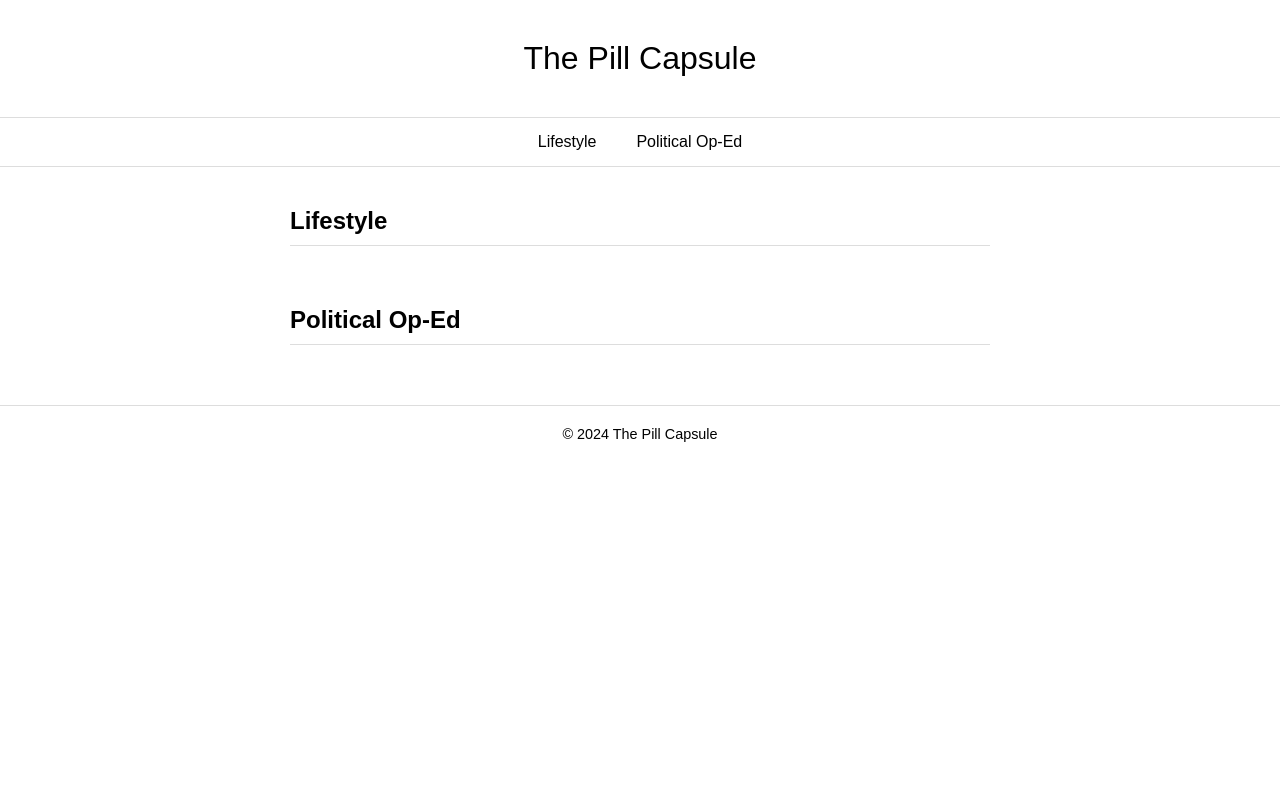
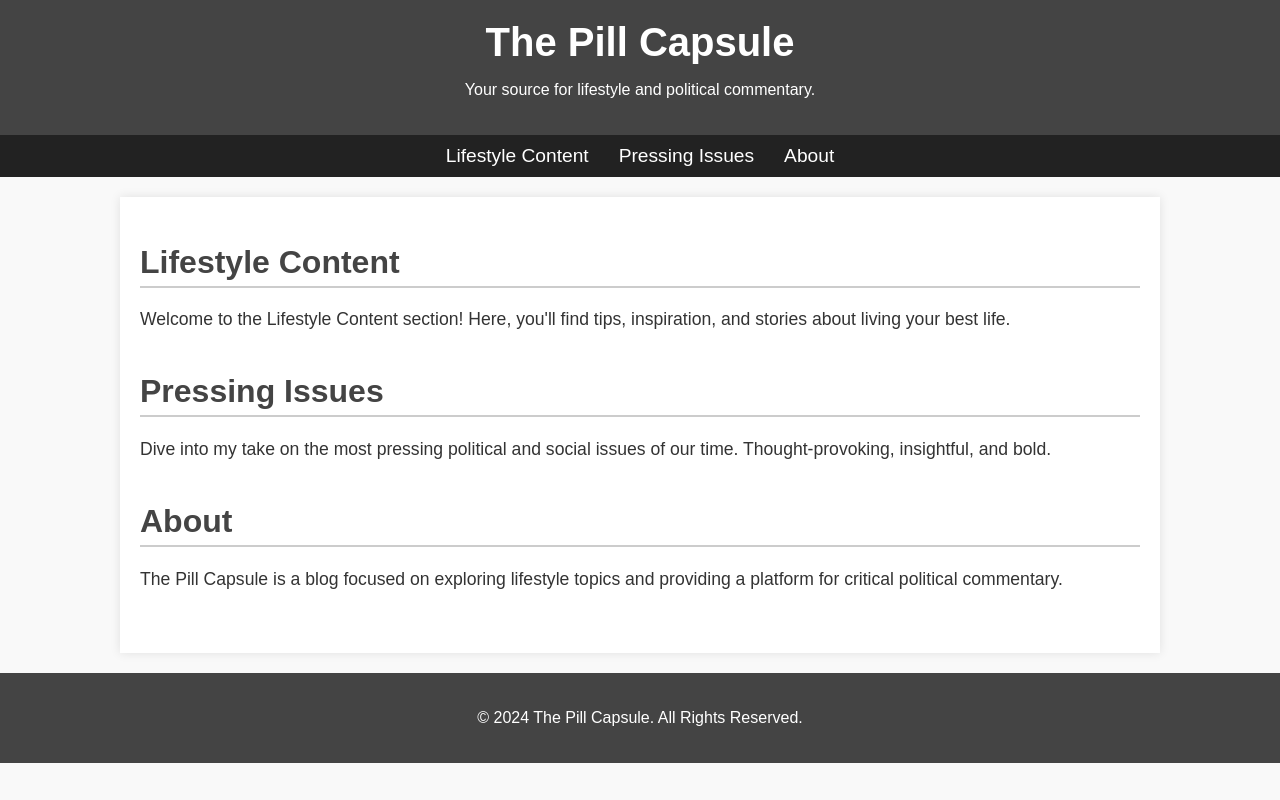
Before and after one commit to pillcapsule/thepillcapsule, a plain HTML site: page PILLCAPSULE.html in a window 1280 px wide. Drawn offline with Linux system fonts and the light colour scheme.

Commit message:
PILLCAPSULE.html

```diff
--- a/PILLCAPSULE.html
+++ b/PILLCAPSULE.html
@@ -9,77 +9,96 @@
             font-family: Arial, sans-serif;
             margin: 0;
             padding: 0;
-            background-color: #fff;
-            color: #000;
+            color: #333;
+            background-color: #f9f9f9;
         }
         header {
+            background-color: #444;
+            color: white;
+            padding: 20px 10px;
             text-align: center;
-            padding: 40px 20px;
-            border-bottom: 1px solid #ddd;
         }
         header h1 {
             margin: 0;
-            font-size: 2em;
-            font-weight: normal;
+            font-size: 2.5em;
         }
         nav {
             display: flex;
             justify-content: center;
-            border-bottom: 1px solid #ddd;
+            background-color: #222;
+            padding: 10px 0;
         }
         nav a {
+            color: white;
             text-decoration: none;
-            margin: 0 20px;
-            font-size: 1em;
-            color: #000;
-            padding: 15px 0;
+            margin: 0 15px;
+            font-size: 1.2em;
         }
         nav a:hover {
             text-decoration: underline;
         }
         .container {
-            max-width: 700px;
-            margin: 40px auto;
-            padding: 0 20px;
+            max-width: 1000px;
+            margin: 20px auto;
+            padding: 20px;
+            background-color: white;
+            box-shadow: 0 0 10px rgba(0, 0, 0, 0.1);
         }
-        section {
-            margin-bottom: 60px;
+        .section {
+            margin-bottom: 40px;
         }
-        section h2 {
-            font-size: 1.5em;
-            margin-bottom: 20px;
-            border-bottom: 1px solid #ddd;
-            padding-bottom: 10px;
+        .section h2 {
+            margin-bottom: 10px;
+            font-size: 2em;
+            color: #444;
+            border-bottom: 2px solid #ccc;
+            padding-bottom: 5px;
+        }
+        .section p {
+            font-size: 1.1em;
+            line-height: 1.6;
         }
         footer {
             text-align: center;
-            padding: 20px 0;
-            border-top: 1px solid #ddd;
-            margin-top: 40px;
-            font-size: 0.9em;
+            padding: 20px;
+            background-color: #444;
+            color: white;
         }
     </style>
 </head>
 <body>
     <header>
         <h1>The Pill Capsule</h1>
+        <p>Your source for lifestyle and political commentary.</p>
     </header>
+
     <nav>
-        <a href="#lifestyle">Lifestyle</a>
-        <a href="#politics">Political Op-Ed</a>
+        <a href="#lifestyle">Lifestyle Content</a>
+        <a href="#pressing-issues">Pressing Issues</a>
+        <a href="#about">About</a>
     </nav>
+
     <div class="container">
-        <section id="lifestyle">
-            <h2>Lifestyle</h2>
-            <!-- Add your content here -->
+        <section id="lifestyle" class="section">
+            <h2>Lifestyle Content</h2>
+            <p>Welcome to the Lifestyle Content section! Here, you'll find tips, inspiration, and stories about living your best life.</p>
+            <!-- Add articles or content here -->
         </section>
-        <section id="politics">
-            <h2>Political Op-Ed</h2>
-            <!-- Add your content here -->
+
+        <section id="pressing-issues" class="section">
+            <h2>Pressing Issues</h2>
+            <p>Dive into my take on the most pressing political and social issues of our time. Thought-provoking, insightful, and bold.</p>
+            <!-- Add op-ed articles here -->
+        </section>
+
+        <section id="about" class="section">
+            <h2>About</h2>
+            <p>The Pill Capsule is a blog focused on exploring lifestyle topics and providing a platform for critical political commentary.</p>
         </section>
     </div>
+
     <footer>
-        &copy; 2024 The Pill Capsule
+        <p>© 2024 The Pill Capsule. All Rights Reserved.</p>
     </footer>
 </body>
 </html>
```
